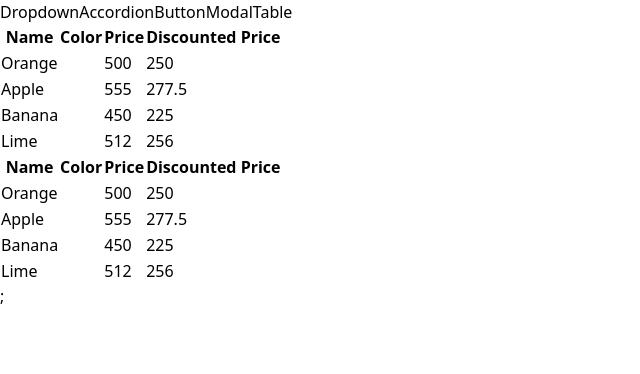
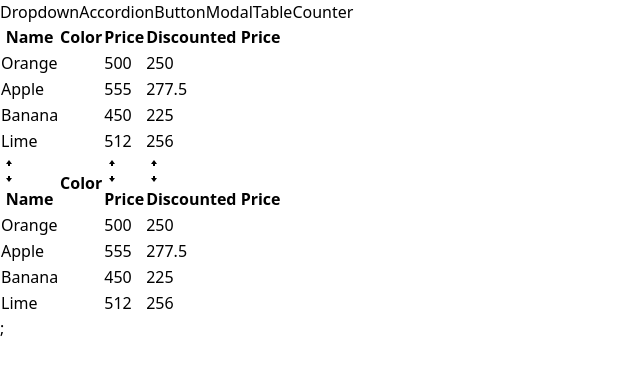
Before and after one commit to mdimran1409036/comps-react, a React (Vite) app: page /table in a window 1280 px wide. Shown: the top 374 px of the page, without its empty margins (0-640 px from the left). Built offline with nearby package versions, Linux system fonts and the light colour scheme.

Commit message:
sortable table added and custom hook created for sortable table

```diff
--- a/src/App.jsx
+++ b/src/App.jsx
@@ -5,6 +5,7 @@ import DropdownPage from "./pages/DropdownPage";
 import Route from "./components/Navigation/Route";
 import ModalPage from "./pages/ModalPage";
 import TablePage from "./pages/TablePage";
+import CounterPage from "./pages/CounterPage";
 
 function App() {
   return (
@@ -25,6 +26,9 @@ function App() {
       <Route path="/table">
         <TablePage />
       </Route>
+      <Route path="/count">
+        <CounterPage/>
+      </Route>
     </div>
   );
 }
--- a/src/components/SideBar.jsx
+++ b/src/components/SideBar.jsx
@@ -6,6 +6,7 @@ const SideBar = () => {
     { label: "Button", path: "/button" },
     { label: "Modal", path: "/modal" },
     { label: "Table", path: "/table" },
+    { label: "Counter", path: "/count" },
   ];
 
   return (
--- a/src/components/SortableTable.jsx
+++ b/src/components/SortableTable.jsx
@@ -1,23 +1,14 @@
 /* eslint-disable react/prop-types */
-import { useState } from "react";
+
+import useSort from "../hooks/useSort";
 import Table from "./Table";
+import TableHeader from "./TableHeader";
 
 const SortableTable = (props) => {
-  const [sortOrder, setSortOrder] = useState(null);
-  const [sortBy, setSortBy] = useState(null);
   const { config, data } = props;
-  const handleClick = (label) => {
-    setSortOrder((prev) => {
-      if (prev === null) {
-        return "asc";
-      } else if (prev === "asc") {
-        return "desc";
-      } else if (prev === "desc") {
-        return null;
-      }
-    });
-    setSortBy(label);
-  };
+  const { handleClick, sortOrder, sortedData } = useSort(config, data);
+
+  // updating config file
   const updatedConfig = config.map((column) => {
     if (!column.sortValue) {
       return column;
@@ -29,26 +20,13 @@ const SortableTable = (props) => {
             onClick={() => handleClick(column.label)}
             className="cursor-pointer"
           >
-            {column.label}
+            <TableHeader sortOrder={sortOrder}>{column.label}</TableHeader>
           </th>
         ),
       };
     }
   });
-  let sortedData = data;
-  if (sortOrder && sortBy) {
-    const { sortValue } = config.find((column) => column.label === sortBy);
-    sortedData = [...data].sort((a, b) => {
-      const valueA = sortValue(a);
-      const valueB = sortValue(b);
-      const reverseOrder = sortOrder === "asc" ? 1 : -1;
-      if (typeof valueA === "string") {
-        return valueA.localeCompare(valueB) * reverseOrder;
-      }
-      // dy default a number sort
-      return (valueA - valueB) * reverseOrder;
-    });
-  }
+
   return (
     <div>
       <Table {...props} config={updatedConfig} data={sortedData} />;
--- a/src/components/TableHeader.jsx
+++ b/src/components/TableHeader.jsx
@@ -1,23 +1,16 @@
 /* eslint-disable react/prop-types */
-import { TiArrowSortedDown, TiArrowSortedUp } from "react-icons/ti";
-const TableHeader = ({ data, sortBy, onSorting, handleSavingDefaultData, children }) => (
+import { GoArrowSmallUp, GoArrowSmallDown } from "react-icons/go";
+const TableHeader = ({ children, sortOrder }) => (
   <div className="flex items-center space-x-1">
-    <div className="flex flex-col">
-      <TiArrowSortedUp
-        className="cursor-pointer"
-        onClick={() => onSorting(data, "desc", sortBy)}
+    <div className="flex flex-col  space-y-[-8px]">
+      <GoArrowSmallUp
+        className={`cursor-pointer ${sortOrder === "desc" && "hidden"} text-lg`}
       />
-      <TiArrowSortedDown
-        className="cursor-pointer"
-        onClick={() => onSorting(data, "asc", sortBy)}
+      <GoArrowSmallDown
+        className={`cursor-pointer ${sortOrder === "asc" && "hidden" } text-lg`}
       />
     </div>
-    <span
-      className="text-blue-500 cursor-pointer"
-      onClick={() => handleSavingDefaultData()}
-    >
-      {children}
-    </span>
+    <span className=" cursor-pointer">{children}</span>
   </div>
 );
 
--- /dev/null
+++ b/src/hooks/useSort.jsx
@@ -0,0 +1,39 @@
+import { useState } from "react";
+import { getSortedArray } from "../utility/sorting";
+
+const useSort = (config,data) => {
+  const [sortOrder, setSortOrder] = useState(null);
+  const [sortBy, setSortBy] = useState(null);
+  // handling clicking on header for sorting
+  const handleClick = (label) => {
+    //resetting sort order when clicking on new column
+    if (sortBy && label !== sortBy) {
+      setSortOrder("asc");
+      setSortBy(label);
+      return;
+    }
+
+    //clicking same column again and again
+    if (sortOrder === null) {
+      setSortOrder("asc");
+      setSortBy(label);
+    } else if (sortOrder === "asc") {
+      setSortOrder("desc");
+      setSortBy(label);
+    } else if (sortOrder === "desc") {
+      setSortOrder(null);
+      setSortBy(null);
+    }
+  };
+  let sortedData = data;
+  if (sortOrder && sortBy) {
+    const { sortValue: getValue } = config.find(
+      (column) => column.label === sortBy
+    );
+    sortedData = getSortedArray([...data], sortOrder, getValue);
+  }
+
+  return { handleClick, sortOrder, sortedData };
+};
+
+export default useSort;
--- /dev/null
+++ b/src/pages/CounterPage.jsx
@@ -0,0 +1,14 @@
+import { useState } from "react";
+
+const CounterPage = () => {
+  const [count, setCount] = useState(0);
+  console.log(count);
+  return (
+    <div>
+      <h2> Count is {count}</h2>
+      <button onClick={() => setCount(count + 1)}>increase</button>
+    </div>
+  );
+};
+
+export default CounterPage;
--- a/src/pages/TablePage.jsx
+++ b/src/pages/TablePage.jsx
@@ -1,11 +1,9 @@
 /* eslint-disable react/prop-types */
-import { useState } from "react";
+
 import Table from "../components/Table";
-import { getSortedArray } from "../utility/sorting";
-import TableHeader from "../components/TableHeader";
 import SortableTable from "../components/SortableTable";
 
-const dataInit = [
+const data = [
   { name: "Orange", color: "bg-orange-500", price: 500 },
   { name: "Apple", color: "bg-red-500", price: 555 },
   { name: "Banana", color: "bg-yellow-500", price: 450 },
@@ -13,13 +11,6 @@ const dataInit = [
 ];
 
 const TablePage = () => {
-  const [data, setData] = useState(dataInit);
-  /* const handleSorting = (data, order, sortBy) => {
-    setData([...getSortedArray(data, order, sortBy)]);
-  };
-  const handleSavingDefaultData = () => {
-    setData([...dataInit]);
-  }; */
   const config = [
     {
       label: "Name",
@@ -33,23 +24,12 @@ const TablePage = () => {
     {
       label: "Price",
       sortValue: (fruit) => fruit.price,
-      /* header: () => (
-        <th>
-          {<TableHeader
-            data={data}
-            sortBy="price"
-            onSorting={handleSorting}
-            handleSavingDefaultData={handleSavingDefaultData}
-          >
-            Price
-          </TableHeader>}
-        </th>
-      ), */
       render: (fruit) => fruit.price,
     },
     {
       label: "Discounted Price",
       render: (fruit) => fruit.price * 0.5,
+      sortValue: fruit=> fruit.price * 0.5
     },
   ];
 
--- a/src/utility/sorting.js
+++ b/src/utility/sorting.js
@@ -1,13 +1,8 @@
-function getSortValue(object, key) {
-  return object[key];
-}
-
-function getSortedArray(data, order = "asc", key) {
-  const sortOrder = order;
-  const sorted = data.sort((a, b) => {
-    const reverseOrder = sortOrder === "asc" ? 1 : -1;
-    const valueA = getSortValue(a, key);
-    const valueB = getSortValue(b, key);
+function getSortedArray(data, order = "asc", getValue) {
+  const sortedArray = data.sort((a, b) => {
+    const reverseOrder = order === "asc" ? 1 : -1;
+    const valueA = getValue(a);
+    const valueB = getValue(b);
     // handling string sort
     if (typeof valueA === "string") {
       return valueA.localeCompare(valueB) * reverseOrder;
@@ -15,7 +10,7 @@ function getSortedArray(data, order = "asc", key) {
     // dy default a number sort
     return (valueA - valueB) * reverseOrder;
   });
-  return sorted;
+  return sortedArray;
 }
 
 export { getSortedArray };
```
Also changed, not shown: 1 other file (tests, documents, lock files or other folders).
